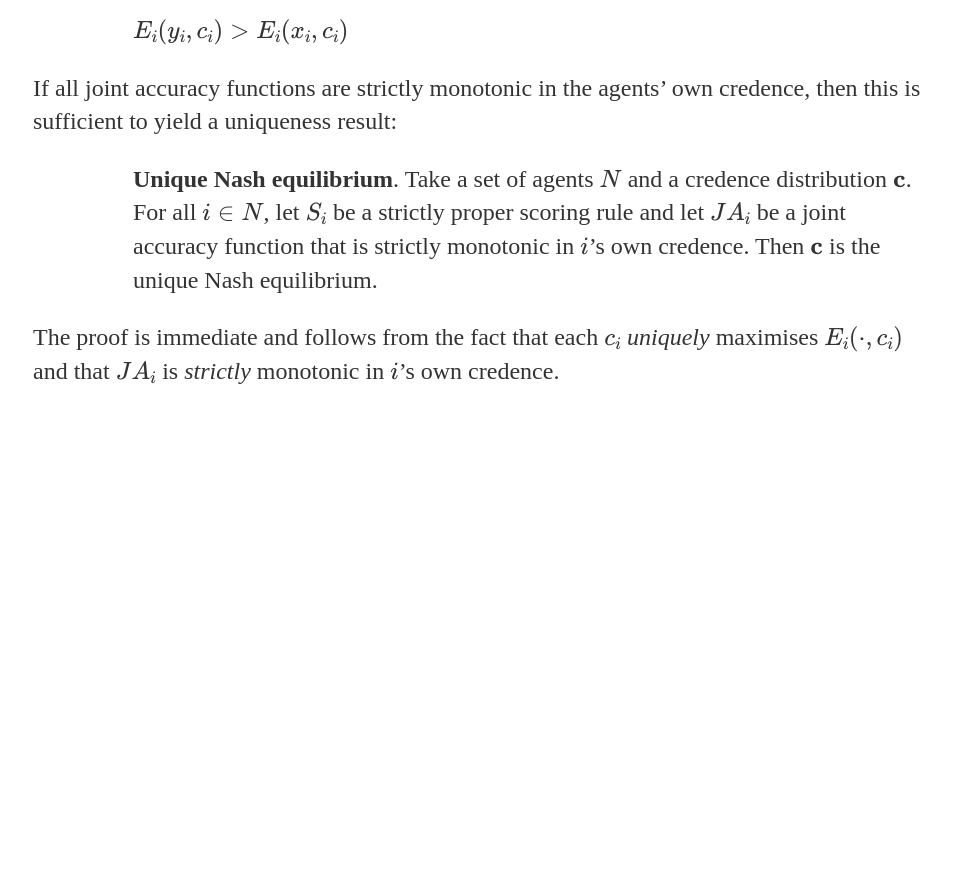
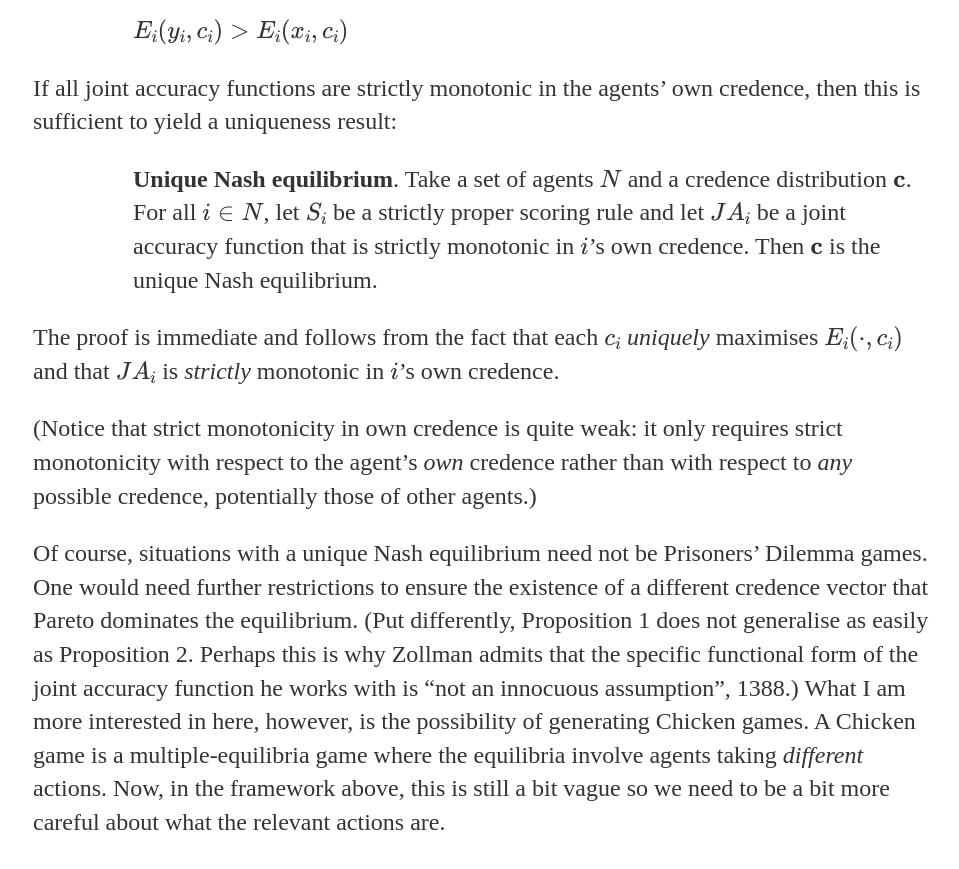
Before and after one commit to uzunovam/uzunovam, a Jekyll site: the page built from _posts/2020-07-22-kevin-zollman-on-game-theory-and-epistemology.md, in a window 1280 px wide and 900 px high, scrolled down 3604 px. Shown: the top 869 px of the window, without its empty margins (159-1118 px from the left). Built offline with Jekyll 4.4.1, drawn with Linux system fonts in a browser that asks for light colours; before the commit the page ends 4052 px from its top, so only the background shows below that.

Commit message:
Update 2020-07-22-kevin-zollman-on-game-theory-and-epistemology.md

```diff
--- a/_posts/2020-07-22-kevin-zollman-on-game-theory-and-epistemology.md
+++ b/_posts/2020-07-22-kevin-zollman-on-game-theory-and-epistemology.md
@@ -56,3 +56,7 @@ date: 2020-07-22
 <p style="padding-left:100px;"><strong>Unique Nash equilibrium</strong>. Take a set of agents \(N\) and a credence distribution \(\mathbf{c}\). For all \(i \in N\), let \(S_{i}\) be a strictly proper scoring rule and let \(JA_{i}\) be a joint accuracy function that is strictly monotonic in \(i\)’s own credence. Then \(\mathbf{c}\) is the unique Nash equilibrium.</p>
 
 <p>The proof is immediate and follows from the fact that each \(c_{i}\) <cite>uniquely</cite> maximises \(E_{i}(\cdot, c_{i})\) and that \(JA_{i}\) is <cite>strictly</cite> monotonic in \(i\)’s own credence.</p>
+
+<p>(Notice that strict monotonicity in own credence is quite weak: it only requires strict monotonicity with respect to the agent’s <cite>own</cite> credence rather than with respect to <cite>any</cite> possible credence, potentially those of other agents.)</p>
+
+<p>Of course, situations with a unique Nash equilibrium need not be Prisoners’ Dilemma games. One would need further restrictions to ensure the existence of a different credence vector that Pareto dominates the equilibrium. (Put differently, Proposition 1 does not generalise as easily as Proposition 2. Perhaps this is why Zollman admits that the specific functional form of the joint accuracy function he works with is “not an innocuous assumption”, 1388.) What I am more interested in here, however, is the possibility of generating Chicken games. A Chicken game is a multiple-equilibria game where the equilibria involve agents taking <cite>different</cite> actions. Now, in the framework above, this is still a bit vague so we need to be a bit more careful about what the relevant actions are.</p>
```
